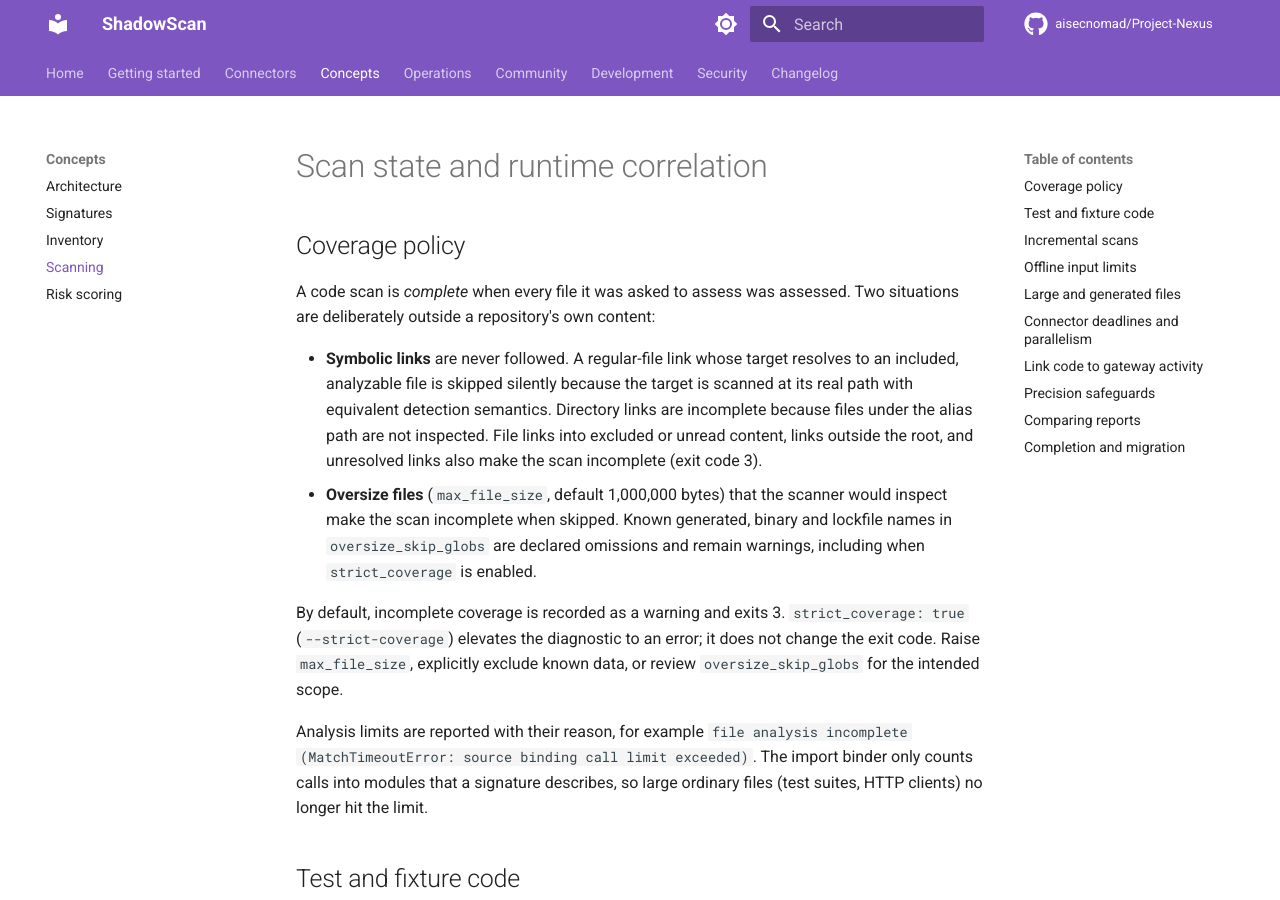
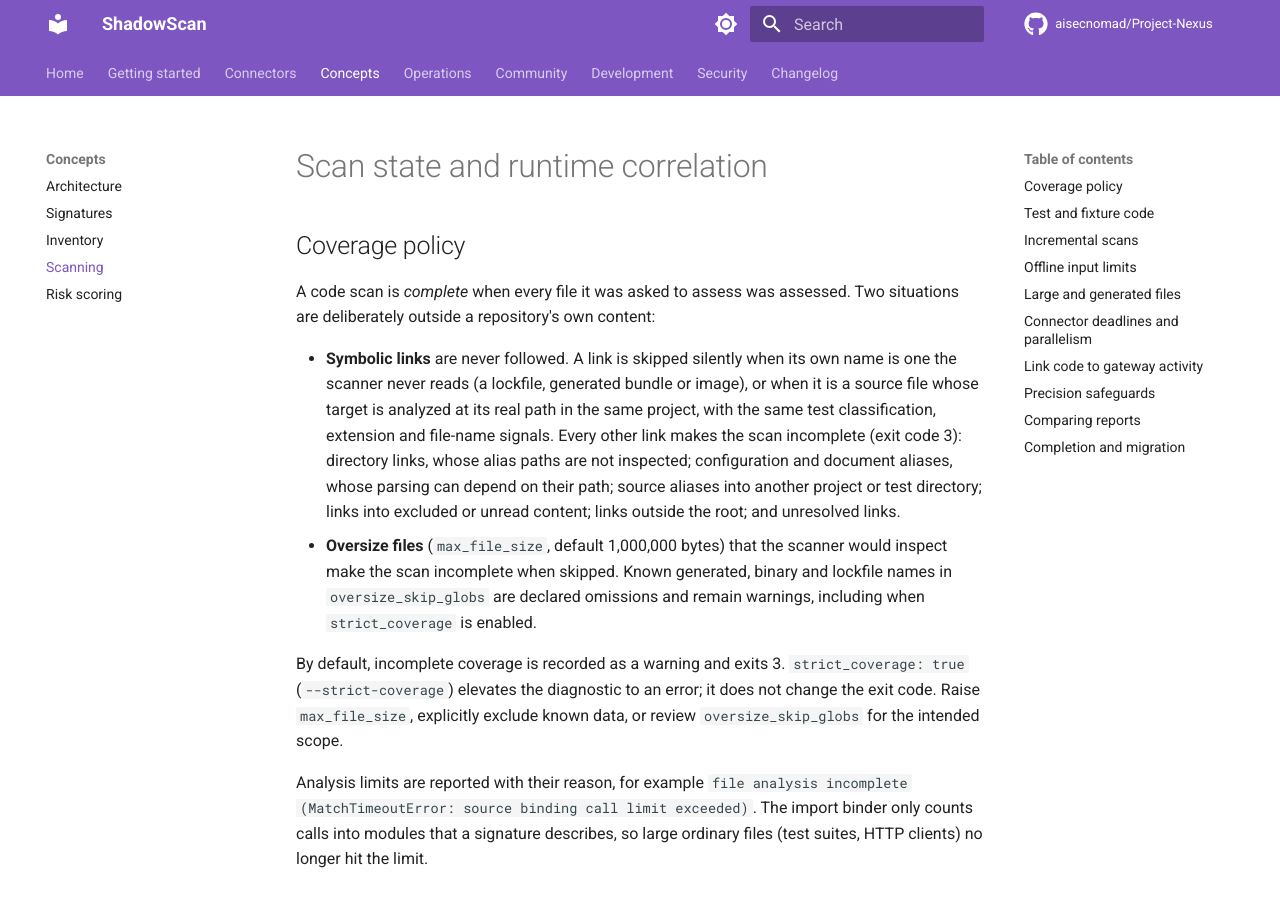
Before and after one commit to aisecnomad/Project-Nexus, an MkDocs documentation site: the page built from docs/scanning.md, in a window 1280 px wide and 900 px high. Built offline with MkDocs 1.6.1 and Material for MkDocs 9.7.7, drawn with Linux system fonts in a browser that asks for light colours; comment, search, counter and statistics services are not loaded.

Commit message:
Keep symlink coverage complete when nothing at the alias path is lost
Review of the new symlink rule found two layouts that were reported as
incomplete (exit 3 by default) although no content was skipped:

- A link whose own name the walker never reads (a hoisted lockfile, a
  generated bundle, an image) hides nothing, whatever it points at. The same
  file as a regular file is skipped silently, so the alias now is too. The
  never-read rule is one helper shared by the walker and the link check.
- A source alias into another directory of the same project, such as
  agent.py -> lib/agent_impl.py, keeps its project ownership and evidence
  weight. The check now compares project roots, as the walker assigns them,
  instead of parent directories. Aliases into another project or test
  directory, directory links and configuration aliases stay incomplete.

The strict_coverage key description and the README, scanning and
production docs now state the exact rule, and the GitHub identity-mismatch
warning names the returned repository so a rename is diagnosable.
Regression tests cover each case; the new positive cases fail on the
previous code.

Co-Authored-By: Claude Opus 5.5 <noreply@anthropic.com>
Claude-Session: https://claude.ai/code/session_017LH7YqiFMND3D9qUYPK3i8

```diff
--- a/docs/scanning.md
+++ b/docs/scanning.md
@@ -5,12 +5,15 @@
 A code scan is *complete* when every file it was asked to assess was assessed.
 Two situations are deliberately outside a repository's own content:
 
-* **Symbolic links** are never followed. A regular-file link whose target
-  resolves to an included, analyzable file is skipped silently because the
-  target is scanned at its real path with equivalent detection semantics.
-  Directory links are incomplete because files under the alias path are not
-  inspected. File links into excluded or unread content, links outside the
-  root, and unresolved links also make the scan incomplete (exit code 3).
+* **Symbolic links** are never followed. A link is skipped silently when its
+  own name is one the scanner never reads (a lockfile, generated bundle or
+  image), or when it is a source file whose target is analyzed at its real path
+  in the same project, with the same test classification, extension and
+  file-name signals. Every other link makes the scan incomplete (exit code 3):
+  directory links, whose alias paths are not inspected; configuration and
+  document aliases, whose parsing can depend on their path; source aliases into
+  another project or test directory; links into excluded or unread content;
+  links outside the root; and unresolved links.
 * **Oversize files** (`max_file_size`, default 1,000,000 bytes) that the scanner would
   inspect make the scan incomplete when skipped. Known generated, binary and
   lockfile names in `oversize_skip_globs` are declared omissions and remain
```
Also changed, not shown: CHANGELOG.md (+3 -0 lines), README.md (+6 -4 lines), docs/production.md (+6 -4 lines), 3 other files.
